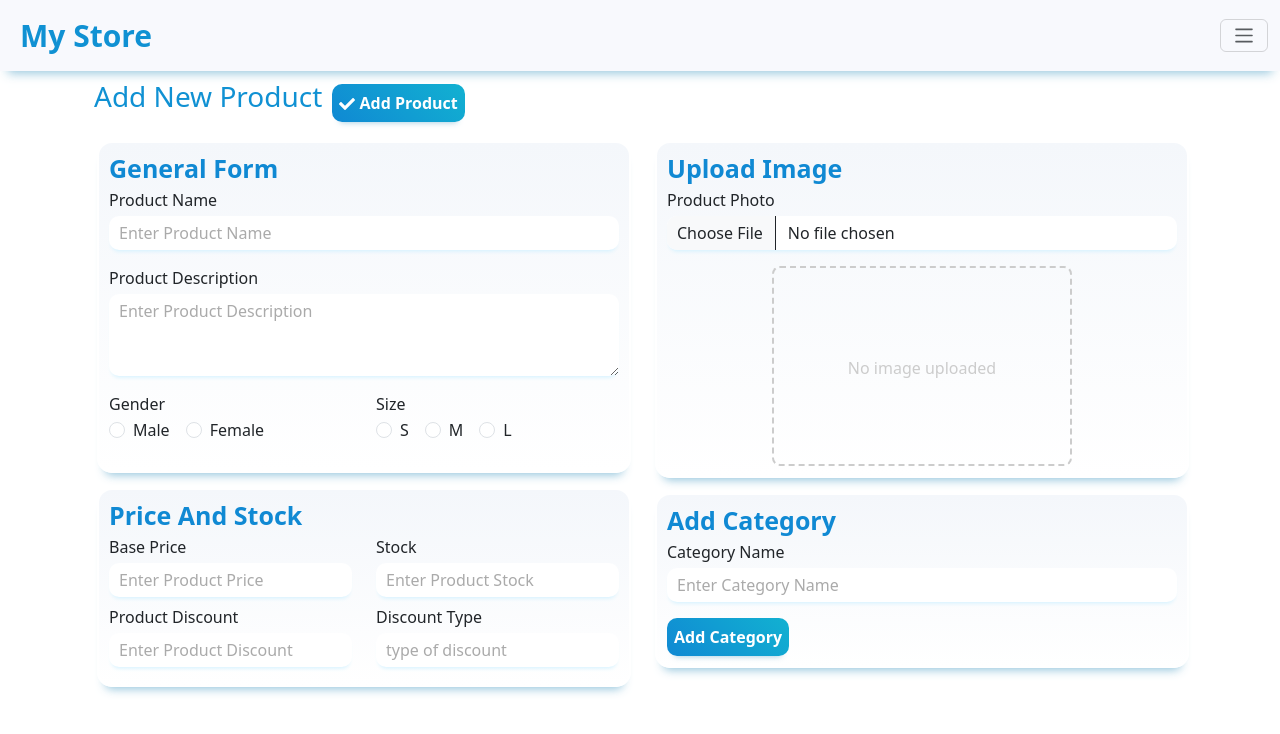
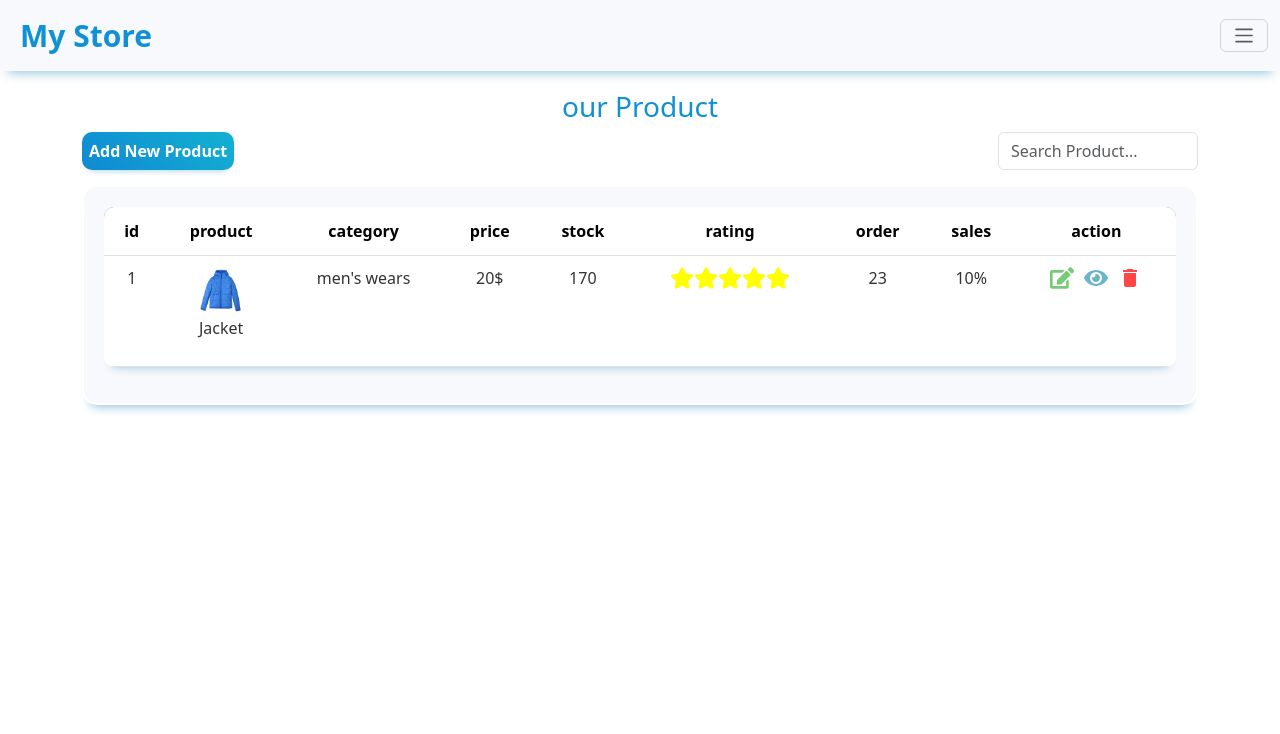
Before and after one commit to nermeenelmasry286/DashboardWithReact.js, a React (Vite) app: page /Products in a window 1280 px wide. Shown: the top 734 px of the page. Built offline with nearby package versions, Linux system fonts and the light colour scheme.

Commit message:
edit productList component

```diff
--- a/src/Custom/MainTable.jsx
+++ b/src/Custom/MainTable.jsx
@@ -47,7 +47,7 @@ export const StyledTable = styled(Table)`
       td {
         text-align: center;
         padding: 10px;
-        font-size: 14px;
+        font-size: 16px;
         color: #333;
       }
     }
--- a/src/Layout/SharedLayout.jsx
+++ b/src/Layout/SharedLayout.jsx
@@ -1,7 +1,7 @@
 import React from 'react';
 import { Header } from '../components/Header';
-import { AddProduct } from '../Pages/AddProduct';
-// import {Products} from '../Pages/Products';
+// import { AddProduct } from '../Pages/AddProduct';
+import {Products} from '../Pages/Products';
 // import {ProductDetails} from '../Pages/ProductDetails';
 
 
@@ -13,8 +13,8 @@ export function SharedLayout() {
     {/* Main Content */}
     <div className="col-md-12">
       <Header />
-      <AddProduct />
-      {/* <Products/> */}
+      {/* <AddProduct /> */}
+      <Products/>
       {/* <ProductDetails /> */}
 
 
--- a/src/components/ProductList.jsx
+++ b/src/components/ProductList.jsx
@@ -1,25 +1,59 @@
 import React from 'react'
 import { StyledTableContainer, StyledTable } from "../Custom/MainTable";
+import { FaStar } from "react-icons/fa6";
+import { FaEdit,FaEye } from "react-icons/fa";
+import { MdDelete } from "react-icons/md";
 export function ProductList() {
   return (
 
     <StyledTableContainer>
-    <StyledTable responsive>
-      <thead>
-        <tr>
-          <th>#</th>
-          {Array.from({ length: 12 }).map((_, index) => (
-            <th key={index}>Table heading</th>
-          ))}
+    <StyledTable responsive style={{alignItems:'center'}} >
+      <thead >
+        <tr >
+          <th>id</th>
+          <th>product</th>
+          <th>category</th>
+          <th>price</th>
+          <th>stock</th>
+          <th>rating</th>
+          <th>order</th>
+          <th>sales</th>
+          <th>action</th>
         </tr>
       </thead>
-      <tbody>
+      <tbody >
+
+
         <tr>
-          <td>1</td>
-          {Array.from({ length: 12 }).map((_, index) => (
-            <td key={index}>Table cell {index}</td>
-          ))}
+          <td >1</td>
+           <td>
+            <div className="d-flex flex-column align-items-center">
+            <img
+                src="/images/1.jpg"
+                alt="Jacket"
+                style={{ width: "50px", height: "50px"}}
+              />
+               <p>Jacket</p>
+
+
+            </div>
+
+            </td>
+           <td>men's wears</td>
+           <td>20$</td>
+           <td>170</td>
+           <td><div style={{ color: "yellow", fontSize: "1.5rem",display:'flex',justifyContent:'center',alignItems:'center'}}>
+                           <FaStar />
+                           <FaStar />
+                           <FaStar />
+                           <FaStar />
+                           <FaStar />
+                         </div></td>
+           <td>23</td>
+           <td>10%</td>
+           <td><div style={{ fontSize: "1.5rem",display:'flex',gap:'10px',justifyContent:'center',alignItems:'center' }}><FaEdit style={{color:'#78ca78'}} /><FaEye style={{color:'rgb(108 180 202)'}} /><MdDelete style={{color:'rgb(255 69 69)'}}/></div></td>
         </tr>
+
 
 
       </tbody>
```
Also changed, not shown: public/images/1.jpg (added), src/styles/style.module.css (line endings or trailing spaces).
